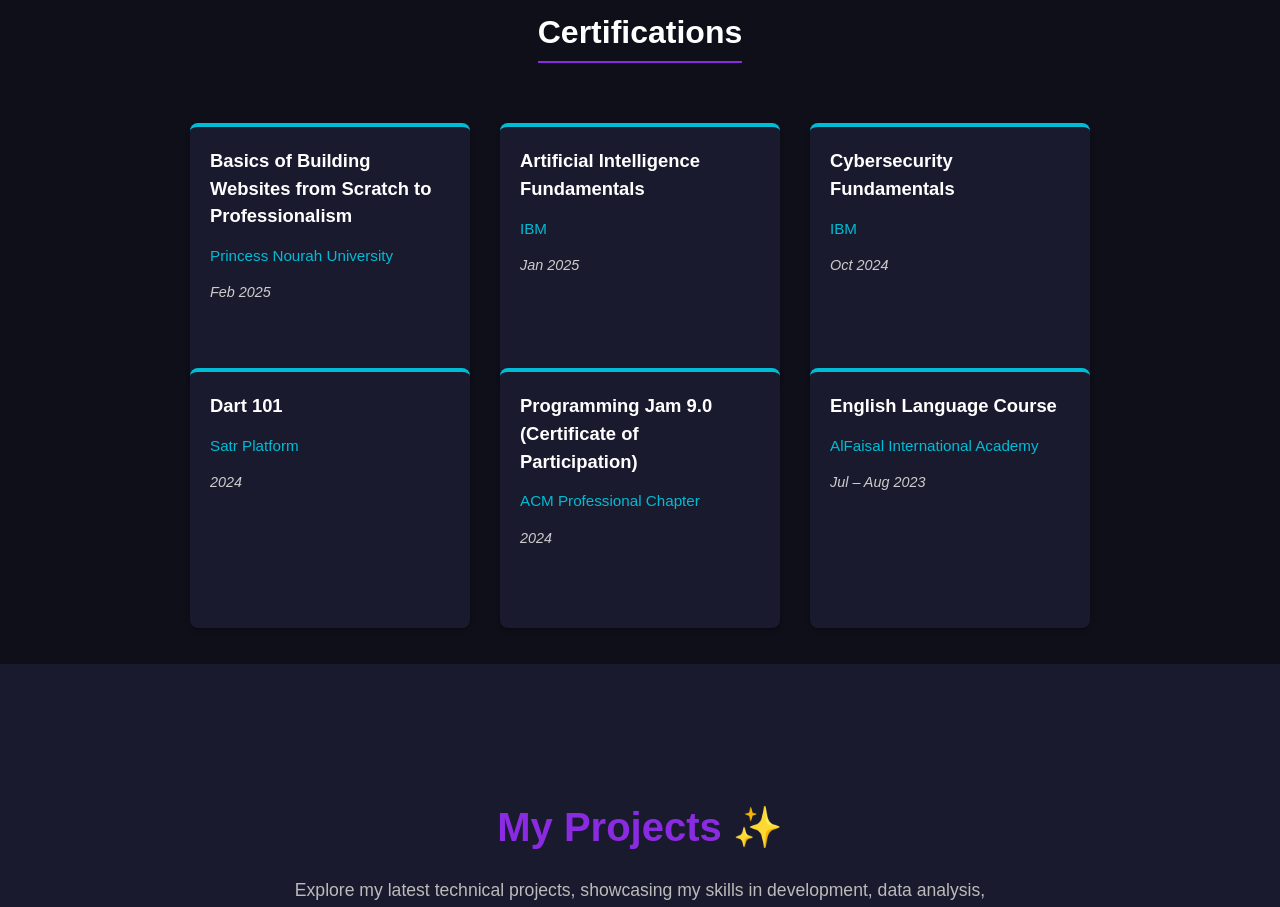
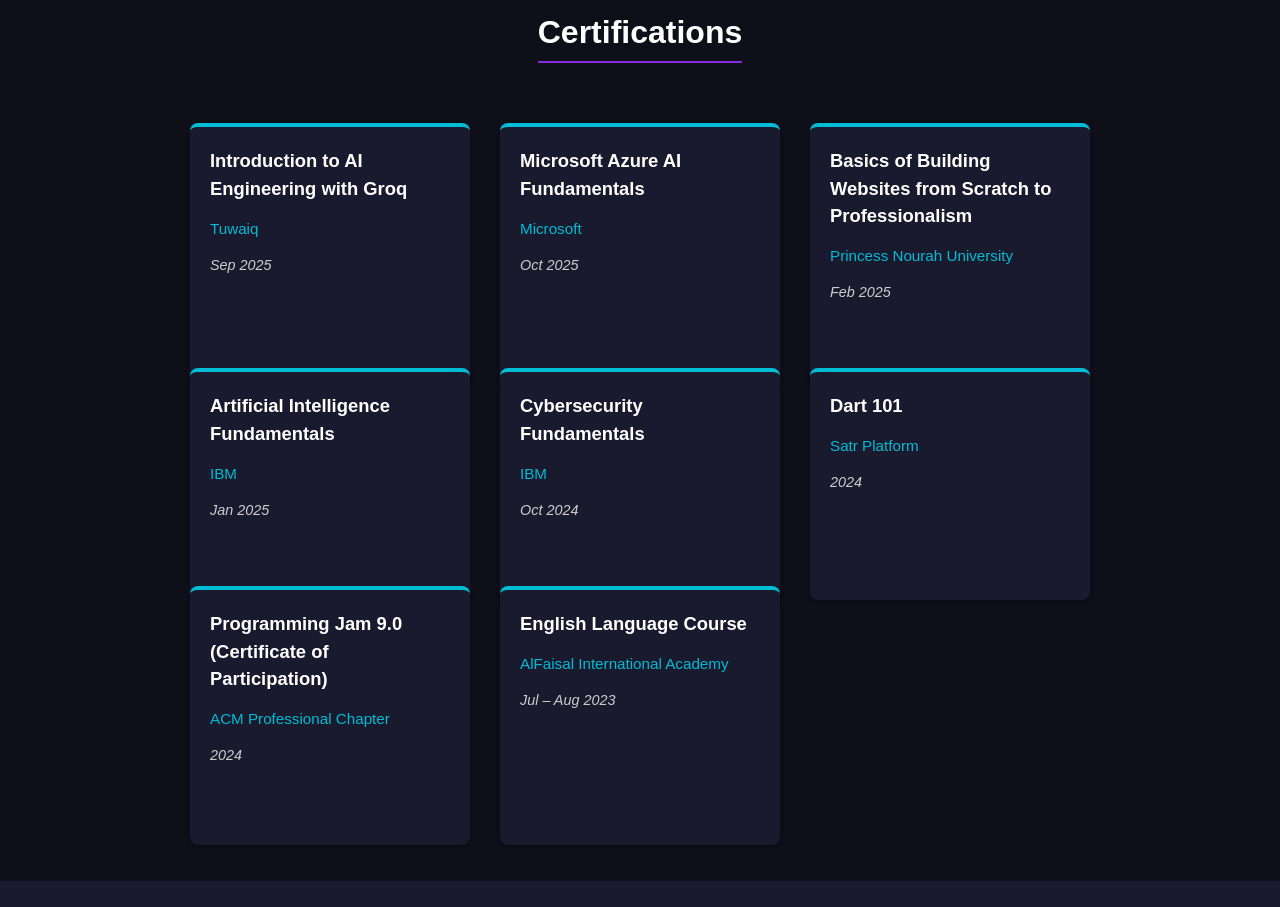
Before and after one commit to sfms2005/my-portfolio, a React (Vite) app: page / in a window 1280 px wide. Shown: the part 7220-8127 px from the top of the page. Built offline with nearby package versions, Linux system fonts and the light colour scheme.

Commit message:
Update Education_Certifications.jsx

```diff
--- a/src/components/Education_Certifications.jsx
+++ b/src/components/Education_Certifications.jsx
@@ -11,6 +11,16 @@
   };
 
   const certifications = [
+    {
+      title: 'Introduction to AI Engineering with Groq',
+      issuer: 'Tuwaiq',
+      date: 'Sep 2025',
+    },
+    {
+      title: 'Microsoft Azure AI Fundamentals',
+      issuer: 'Microsoft',
+      date: 'Oct 2025',
+    },
     {
       title: 'Basics of Building Websites from Scratch to Professionalism',
       issuer: 'Princess Nourah University',
```
